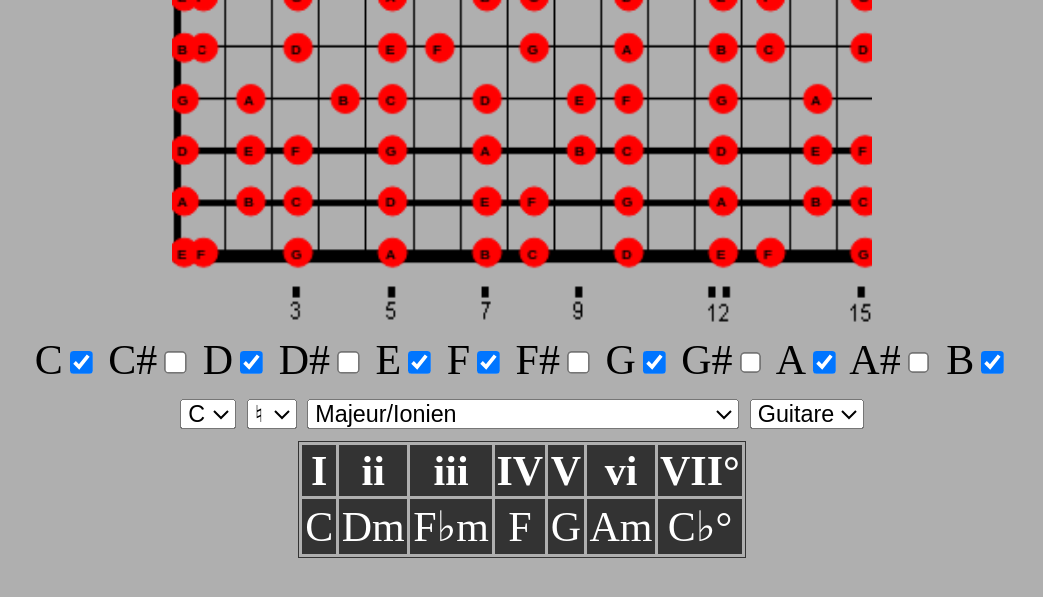
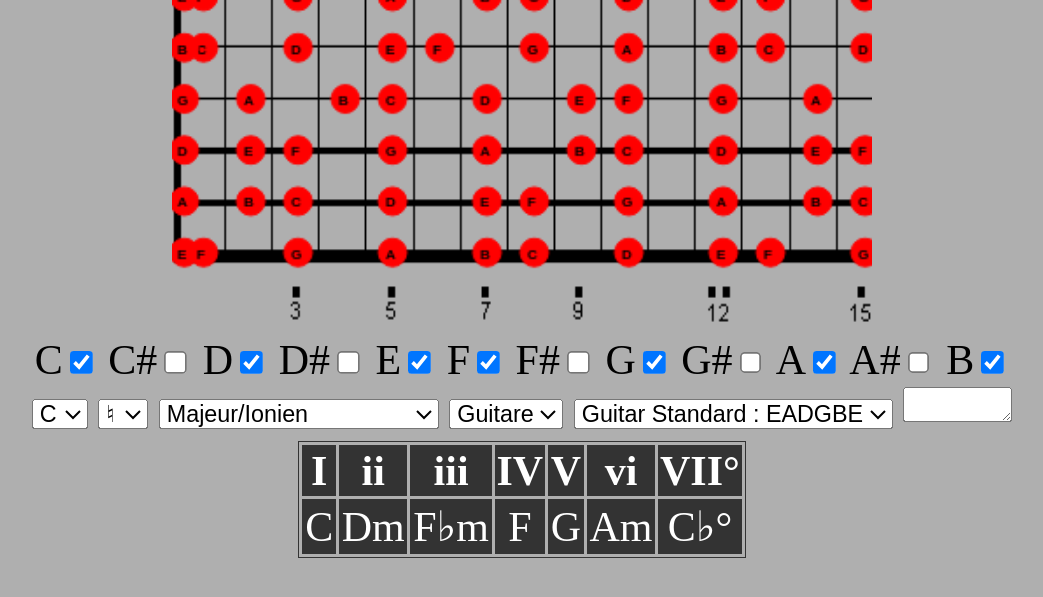
Before and after one commit to Tablatim/Gamme-Note-Guitare, a plain HTML site: page index.html in a window 1280 px wide. Shown: the part 99-696 px from the top of the page, without its empty margins (118-1161 px from the left). Drawn offline with nearby package versions, Linux system fonts and the light colour scheme.

Commit message:
Update index.html

```diff
--- a/index.html
+++ b/index.html
@@ -48,13 +48,18 @@
                     <option value="L">Lydien</option>
                     <option value="X">Mixolydien</option>
                     <option value="O">Locrien</option>
-                    <option value="B">Byzantine/Double Harmonique Mineur</option>
                 </select>
                 <select name="select" id="instrument-select" onchange="changeInstrument()" style="margin: 0;">
                     <option value="G" selected>Guitare</option>
                     <option value="P">Piano</option>
                 </select>
-                <!-- <h4 id="chords"></h4> -->
+                <select name="select" id="tuning-select" onchange="changeTuning()" style="margin: 0;">
+                    <option value="EADGBE" selected>Guitar Standard : EADGBE</option>
+                    <option value="CGADGC">Arabic Oud : CGADGC</option>
+                    <option value="DABEAD">Turkish Oud : DABEAD</option>
+                    <option value="CUSTOM">Custom</option>
+                </select>
+                <textarea name="custom-tuning" id="custom-tuning" rows="1" cols="6" maxlength="6" autocapitalize="characters"  onkeypress="onTestChange();"></textarea>
             <table class="table-center"></table>
             </form>
         </div>
```
